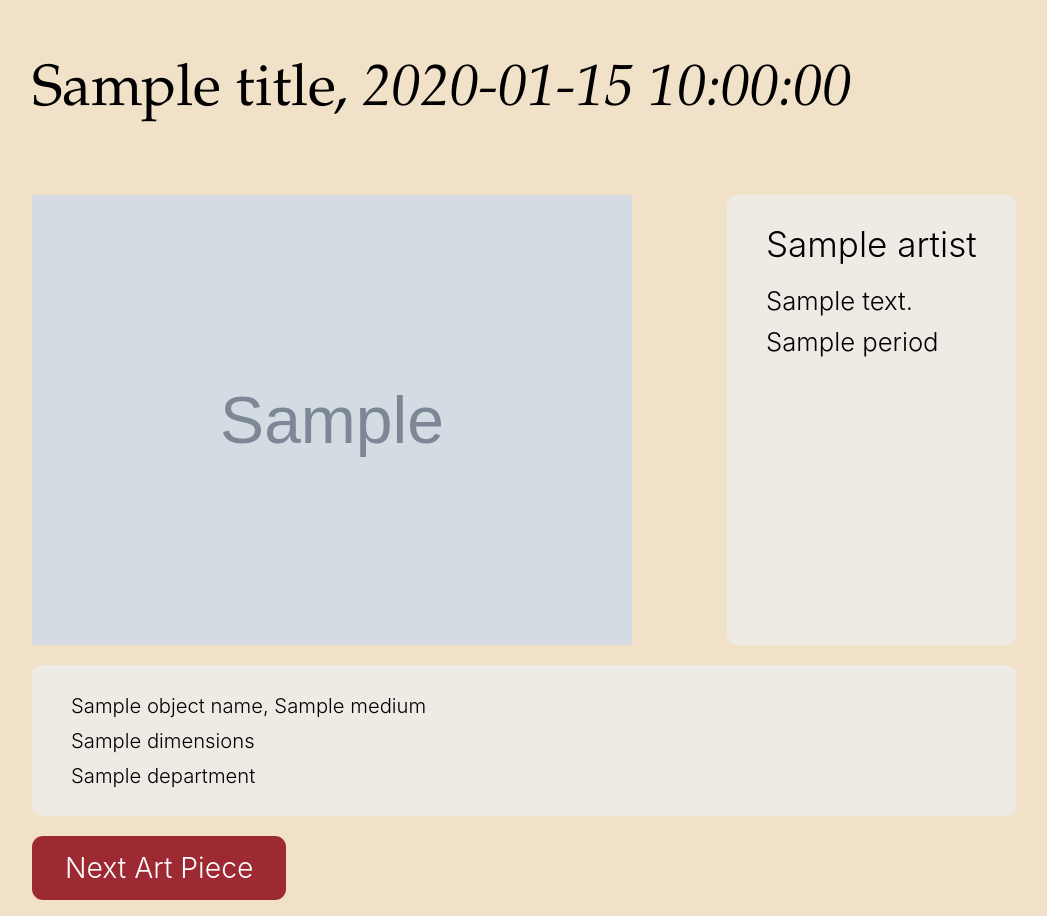
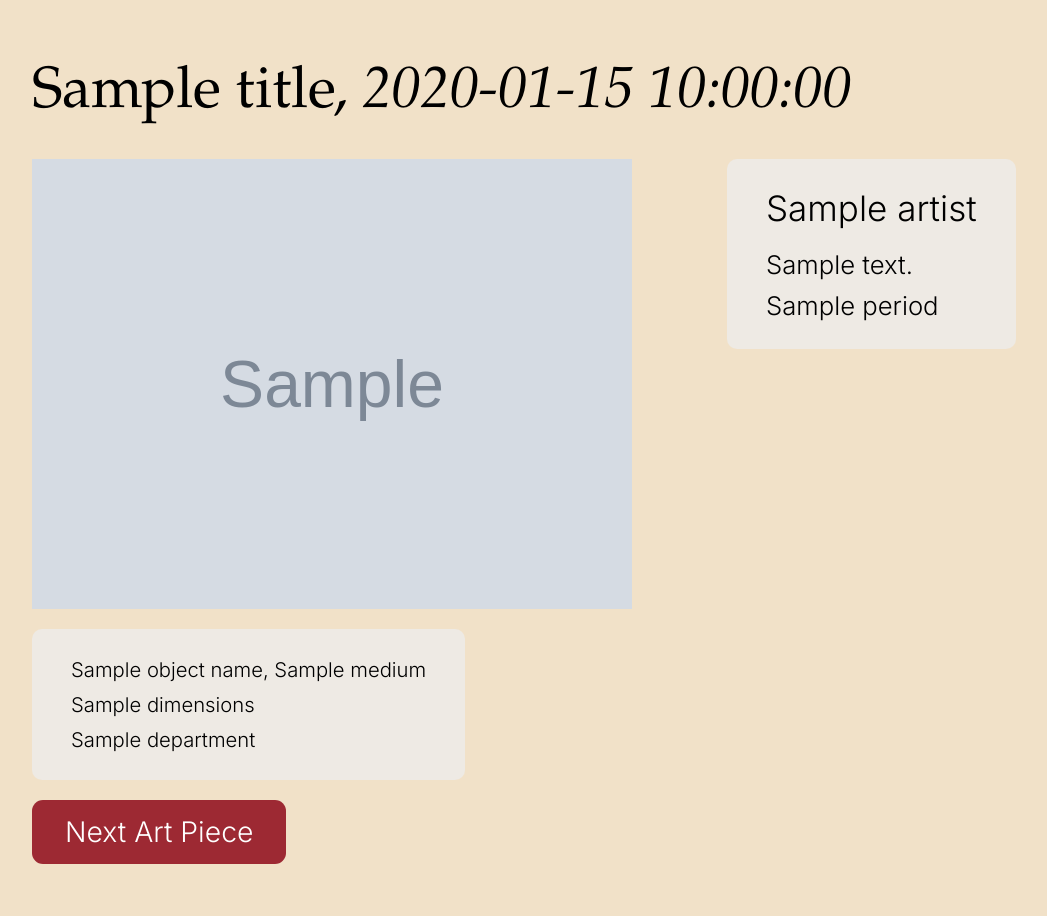
Before and after one commit to hi1van/Hyperlink-Metropolitan-Museum, a Flask app: template templates/hyperMuseum.html in a window 1280 px wide. Shown: the whole page, without its empty margins (93-1140 px from the left). Run offline with Flask 3, Linux system fonts and the light colour scheme; the template is opened without the code that fills it: most values are stand-ins (such as "Sample title", 1, 10 or a date in 2020); grey boxes marked "Sample" are stand-in pictures.

Commit message:
Fixed up formatting for art display page

```diff
--- a/server.py
+++ b/server.py
@@ -22,10 +22,10 @@ def hyperMuseum():
 
     art_object = get_art_object(objectID)
 
-    if not art_object or "primaryImage" not in art_object:
+    if not art_object or "primaryImageSmall" not in art_object:
         return "Image not found", 404
 
-    image = art_object["primaryImage"]
+    image = art_object["primaryImageSmall"]
     artist = art_object["artistDisplayName"]
     artist_bio = art_object["artistDisplayBio"]
     artwork_date = art_object["objectDate"]
--- a/static/styles/style.css
+++ b/static/styles/style.css
@@ -66,6 +66,8 @@ h2 {
     font-style: normal;
     font-weight: 400;
     line-height: normal;
+    margin-top: 50px;
+    margin-bottom: 10px;
 }
 
 h3 {
--- a/templates/hyperMuseum.html
+++ b/templates/hyperMuseum.html
@@ -5,23 +5,29 @@
     <meta name="viewport" content="width=device-width, initial-scale=1.0">
     <title>Document</title>
     <link rel="stylesheet" href="{{ url_for('static', filename='styles/style.css') }}" />
+    <link rel="stylesheet" href="https://fonts.googleapis.com/css2?family=Inter:wght@300;400;500;600;700&display=swap">
 </head>
 <body>
     <div class="display_container">
         <h2>{{ title }}, <i>{{ artwork_date }}</i></h2>
         <div class="art_artist_panel">
             <img src="{{ image }}" alt="Image not found!">
+            <div>
                 <div class="artist_panel">
-                <h3>{{ artist }}</h3>
+                    <h3>{{ artist or 'Artist Unknown' }}</h3>
                     <h4>{{ artist_bio }}</h4>
                     <h4>{{ period }}</h4>
                 </div>
             </div>
 
+        </div>
+
+        <div>
             <div class="art_panel">
                 <h5>{{ object_name }}, {{ medium }}</h5>
                 <h5>{{ dimensions }}</h5>
                 <h5>{{ department }}</h5>
+            </div>
         </div>
 
         <a href="/hyperMuseum" class="no-decoration">
--- a/templates/index.html
+++ b/templates/index.html
@@ -5,6 +5,7 @@
     <meta name="viewport" content="width=device-width, initial-scale=1.0">
     <title>Document</title>
     <link rel="stylesheet" href="{{ url_for('static', filename='styles/style.css') }}" />
+    <link rel="stylesheet" href="https://fonts.googleapis.com/css2?family=Inter:wght@300;400;500;600;700&display=swap">
 </head>
 <body>
     <div class="index_container">
```
Lines whose indentation alone changed are shown as unchanged.
